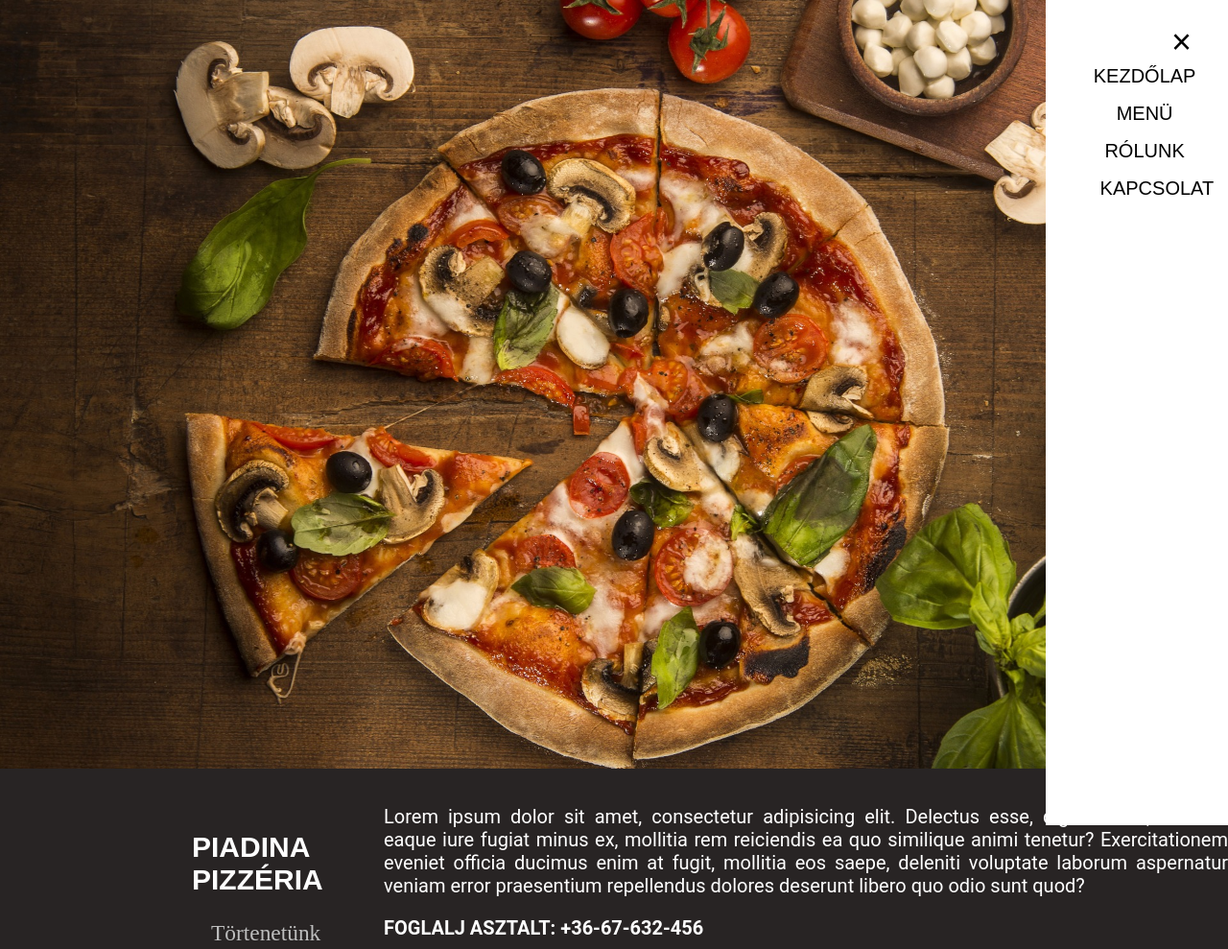
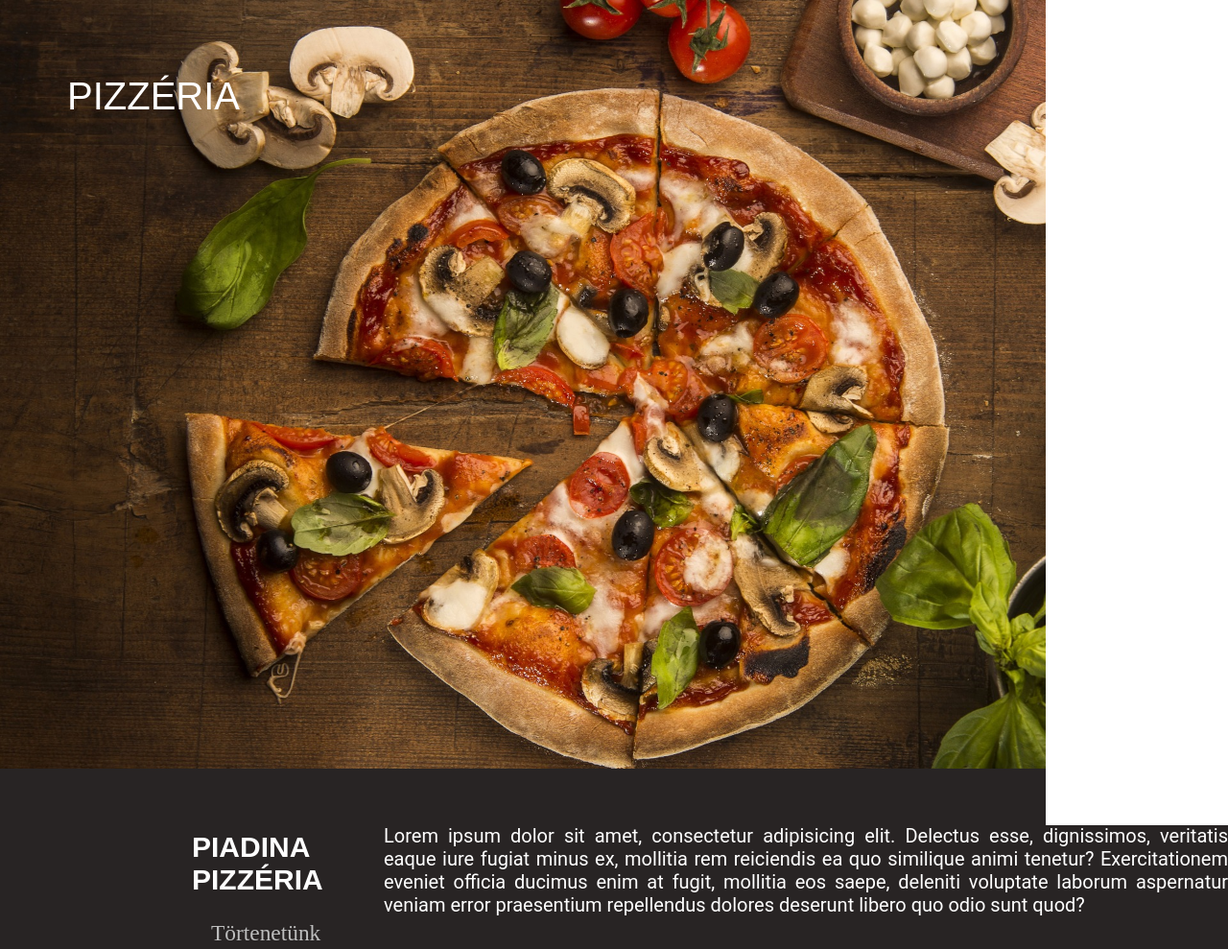
Before and after one commit to SemugoomaMoses/Pizza, a plain HTML site: page index.html in a window 1280 px wide. Shown: the top 989 px of the page at 96% size. Drawn offline with Linux system fonts and the light colour scheme.

Commit message:
tablet meret szerkesztese

```diff
--- a/index.html
+++ b/index.html
@@ -9,7 +9,9 @@
 </head>
 <body>
     <div id="fejlec">
+        <h1>PIZZÉRIA</h1>
         <div id="fejlec4">
+
             <div id="mySidepanel" class="sidepanel">
                 <a href="javascript:void(0)" class="closebtn" onclick="closeNav()">&times;</a>
                 <a href="#">KEZDŐLAP<span>/</span></a>
--- a/pizza.css
+++ b/pizza.css
@@ -17,6 +17,9 @@ body{
     padding-top: 1px;
 
 
+}
+#fejlec h1{
+    font-size: 40px;
 }
 #alcim{
     color: rgb(190, 190, 190);
@@ -64,10 +67,13 @@ body{
 }
 #fejlec4{
     float: right;
-
+    color: white;
     clear: both;
     text-align: center;
     padding-bottom: 60px;
+    margin-top: -60px;
+    margin-right: 40px;
+
 
 
 }
@@ -93,6 +99,11 @@ p{
 #fejlec ul{
     margin-top: 78px;
     padding-left: 1400px;
+}
+#fejlec4 a{
+    color: white;
+    margin-top: -60px;
+    font-size: 20px;
 }
 #szöveg h4{
     text-align: center;
@@ -288,7 +299,7 @@ h5{
 }
 #kozep{
 
-    float: left;
+
     width: 300px;
     padding-top: 60px;
     padding-left: 300px;
@@ -367,6 +378,9 @@ span{
     #jobb_szoveg{
         display: block;
         width: auto;
+    }
+    #lablec2{
+        margin-top: 0px;
     }
     #fejlec{
         background-size: auto;
@@ -468,6 +482,7 @@ span{
     }
 #lablec{
     padding-left: 20px;
+
 }
     #nyitva{
         padding-top: 80px;
@@ -518,6 +533,9 @@ span{
         right: 30px;
         font-size: 36px;
       }
+      #fejlec4 a{
+        color: #101010;
+      }
 
       .openbtn {
         font-size: 20px;
@@ -557,6 +575,7 @@ span{
     }
     #lablec{
         width: 100%;
+        padding-right: 0px;
     }
     span{
 
@@ -570,11 +589,12 @@ span{
     }
     #jobb_szoveg p{
         text-align: justify;
-        margin-top: -170px;
+        margin-top: -150px;
         padding-left: 400px;
     }
     #tortenetunk{
         text-align: right;
+        padding-bottom: 0px;
 
     }
     #fejlec ul {
@@ -642,6 +662,7 @@ span{
       }
       a.closebtn, button.openbtn{
         visibility: visible;
+        margin: 20px 20px 20px 20px;
       }
     #kep1{
         margin: 0px;
@@ -687,7 +708,7 @@ span{
 
     }
     #lablec2{
-        margin-top: 600px;
+        margin-top: 0px;
     }
     #lablec {
         display: block;
```
